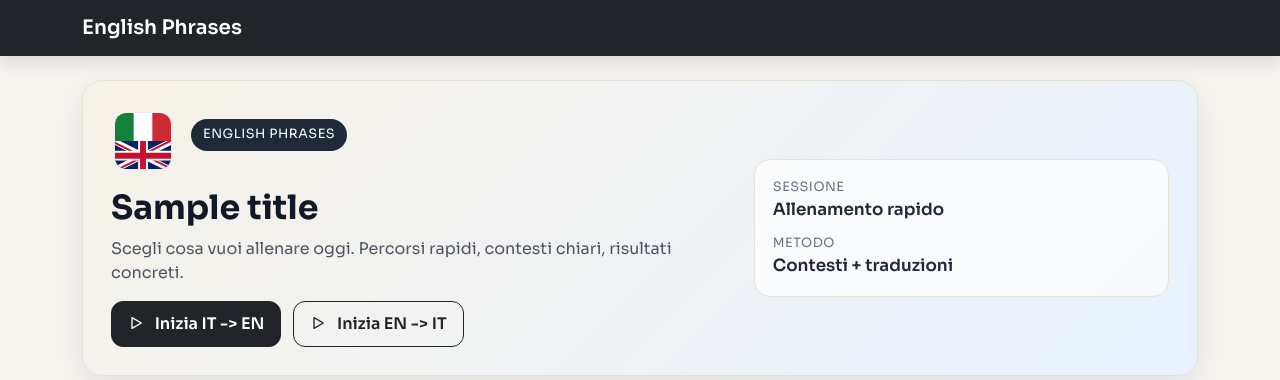
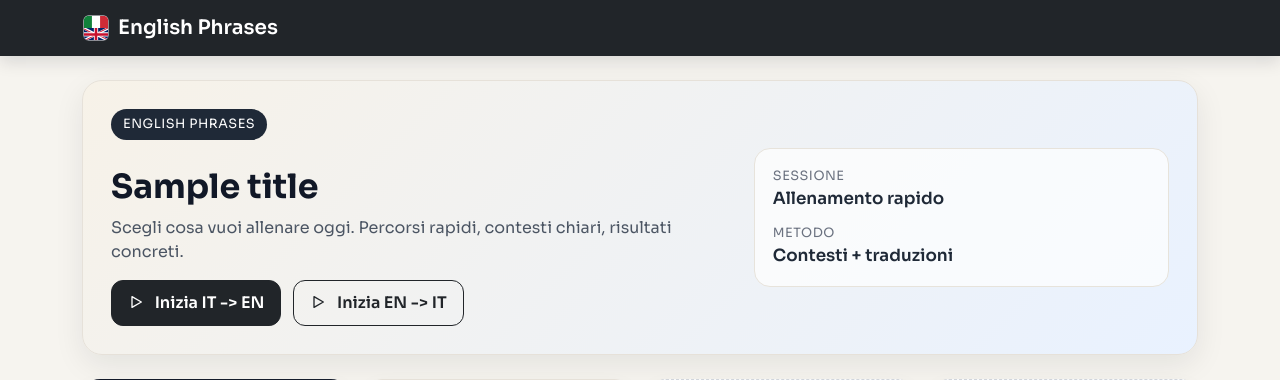
Before and after one commit to archistico/ImparaInglese, a Symfony app: template templates/home/index.html.twig in a window 1280 px wide. Shown: the top 380 px of the page. Run offline with Twig, Linux system fonts and the light colour scheme; the template is opened without the code that fills it: most values are stand-ins (such as "Sample title", 1, 10 or a date in 2020); some libraries are stand-ins or nearby versions.

Commit message:
spostato logo in nav

```diff
--- a/templates/base.html.twig
+++ b/templates/base.html.twig
@@ -147,7 +147,10 @@
 
 <nav class="navbar navbar-expand-lg navbar-dark bg-dark">
     <div class="container">
-        <a class="navbar-brand fw-semibold" href="{{ path('app_home') }}">English Phrases</a>
+        <a class="navbar-brand fw-semibold d-inline-flex align-items-center gap-2" href="{{ path('app_home') }}">
+            <img src="{{ asset('assets/logo.svg') }}" alt="" width="28" height="28" class="d-inline-block align-text-top">
+            English Phrases
+        </a>
         <div class="d-flex">
             {% if is_granted('ROLE_ADMIN') %}
                 <a class="btn btn-outline-light btn-sm" href="{{ path('app_logout') }}">Logout</a>
--- a/templates/home/index.html.twig
+++ b/templates/home/index.html.twig
@@ -7,7 +7,6 @@
     <div class="menu-hero">
         <div class="menu-hero__content">
             <div class="d-flex align-items-center gap-3 mb-3">
-                <img src="{{ asset('assets/logo.svg') }}" alt="English Phrases" width="64" height="64">
                 <div class="menu-pill">English Phrases</div>
             </div>
             <h1 class="menu-title">{{ title }}</h1>
```
